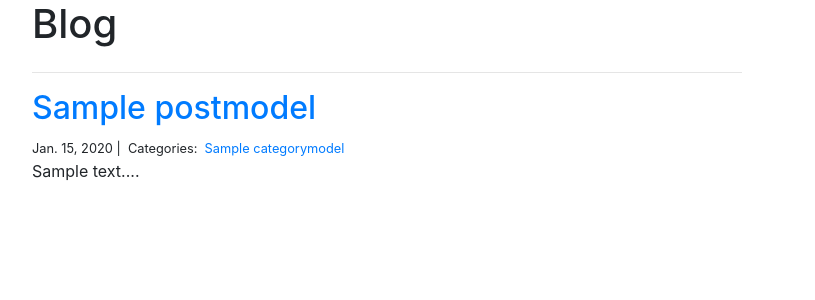
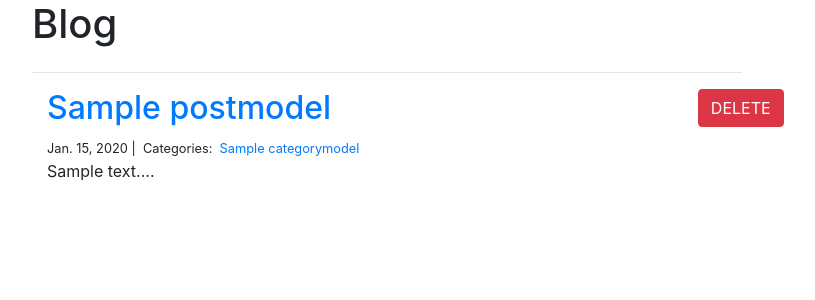
Before and after one commit to MashodRana/django-portfolio, a Django app: page /blog/ in a window 1280 px wide. Shown: the part 56-356 px from the top of the page, without its empty margins (253-1068 px from the left). Run offline with Django 4.2, Linux system fonts and the light colour scheme; tables that the repository leaves empty hold one stand-in row (values such as "Sample post"); some libraries are stand-ins or nearby versions.

Commit message:
post delete mechanism

```diff
--- a/blog/urls.py
+++ b/blog/urls.py
@@ -7,6 +7,7 @@ urlpatterns = [
     path('', views.post_view, name='posts' ),
     path('<int:id>/', views.post_detail_view, name='post_detail'),
     path("add/", views.post_add_view, name='post_add'),
+    path("delete/<int:id>/", views.post_delete_view, name='post_delete'),
     path("<category>/", views.post_category_view, name='post_category'),
 
 ]
--- a/blog/views.py
+++ b/blog/views.py
@@ -1,5 +1,6 @@
 from django.shortcuts import render, reverse, redirect
 from django.contrib.auth.decorators import login_required
+from django.views.decorators.http import require_POST
 
 from blog.models import PostModel, CategoryModel, CommentModel
 from blog.forms import CommentForm, PostForm
@@ -41,7 +42,6 @@ def post_detail_view(request, id):
 
 @login_required
 def post_add_view(request):
-    print("I am in the post add view")
     form = PostForm()
     if request.method=='POST':
         form = PostForm(request.POST)
@@ -54,6 +54,12 @@ def post_add_view(request):
     }
     return render(request=request, template_name='blog/post_add.html', context=context)
 
+@login_required
+@require_POST
+def post_delete_view(request, id):
+    PostModel.objects.get(pk=id).delete()
+    return redirect('posts')
+
 
 
 def post_category_view(request, category):
--- a/templates/blog/posts.html
+++ b/templates/blog/posts.html
@@ -10,8 +10,21 @@
         {% endif %}
     </div>
     <hr>
+    <div class="row-col-1">
     {% for post in posts %}
+    <div class="col">
+        <div class="row">
+            <div class="col-11">
                 <h2><a href="{% url 'post_detail' post.pk%}">{{ post.title }}</a></h2>
+            </div>
+            <div class="col-1">
+                <form action="{% url 'post_delete' post.pk %}" method="post">
+                    {% csrf_token %}
+                    <button type="submit" class="btn btn-danger">DELETE</button>
+                </form>
+            </div>
+        </div>
+
         <small>
             {{ post.created_on.date }} |&nbsp;
             Categories:&nbsp;
@@ -22,6 +35,8 @@
             {% endfor %}
         </small>
         <p>{{ post.body | slice:":400" }}...</p>
+    </div>
     {% endfor %}
     </div>
+</div>
 {% endblock %}
```
Lines whose indentation alone changed are shown as unchanged.
